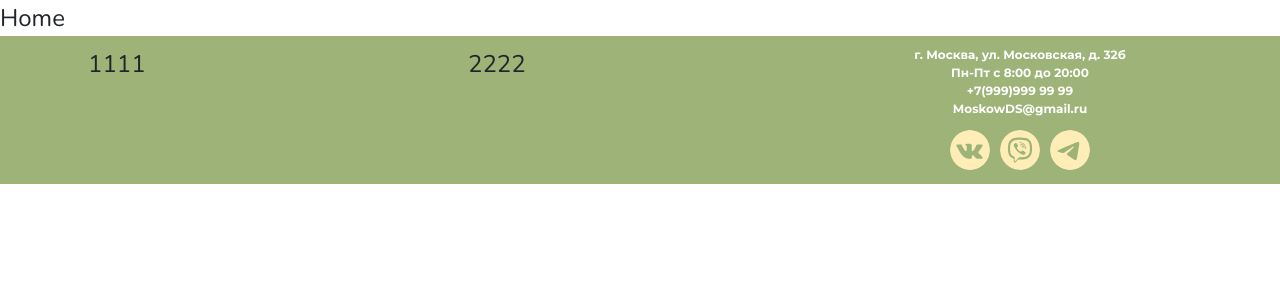
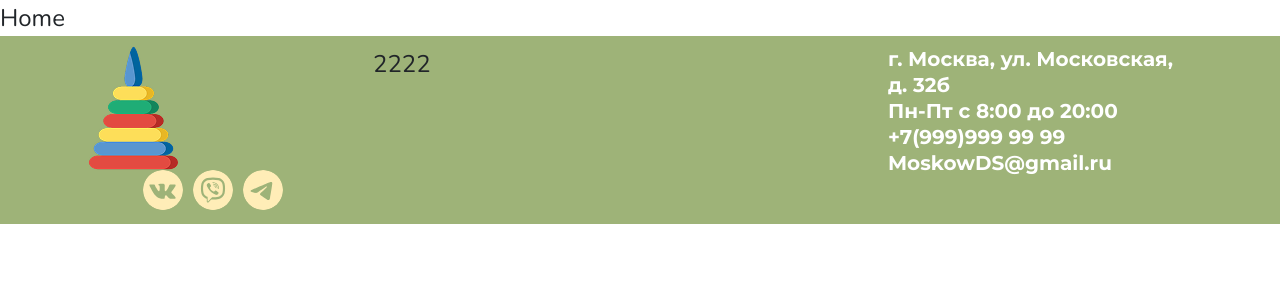
Before and after one commit to artem-vasenin/kindergarten, a Django app: page / in a window 1280 px wide. Shown: the part 90-390 px from the top of the page. Run offline with Django 5.2, Linux system fonts and the light colour scheme; parts of the project's set-up code (start-up, migrations or seed data) failed here and were passed over; some libraries are stand-ins or nearby versions.

Commit message:
started footer styles

```diff
--- a/static_src/css/main.css
+++ b/static_src/css/main.css
@@ -89,12 +89,25 @@ h1, h2, h3, h4, h5, h6 {
         font-size: 12px;
         font-weight: 700;
         line-height: 18px;
+
+        @media screen and (min-width: 992px) {
+            font-size: 20px;
+            line-height: 26px;
+        }
     }
 
     .row {
         .col {
             &:last-child {
                 text-align: center;
+
+                @media screen and (min-width: 992px) {
+                    text-align: initial;
+
+                    .text-row {
+                        padding-left: 40px;
+                    }
+                }
             }
         }
     }
--- a/templates/parts/footer.html
+++ b/templates/parts/footer.html
@@ -1,14 +1,24 @@
+{% load static %}
 <footer class="footer">
     <div class="container">
         <div class="row">
-            <div class="col d-none d-lg-block">1111</div>
-            <div class="col d-none d-lg-block">2222</div>
-            <div class="col">
+            <div class="col col-lg-3 d-none d-lg-block">
+                <div class="logo">
+                    <a href="{% url 'home:details' %}" class="logo__link">
+                        <img src="{% static '/img/logo.png' %}" alt="logo" class="logo__img">
+                    </a>
+                </div>
+                {% include 'parts/social.html' with bg='#FFEDB7' text='#9EB378' size=40 %}
+            </div>
+            <div class="col col-lg-5 d-none d-lg-block">2222</div>
+            <div class="col col-lg-4">
                 <div class="text-row">г. Москва, ул. Московcкая, д. 32б</div>
                 <div class="text-row">Пн-Пт с 8:00 до 20:00</div>
                 <div class="text-row">+7(999)999 99 99</div>
                 <div class="text-row mb-2">MoskowDS@gmail.ru</div>
-                {% include 'parts/social.html' with bg='#FFEDB7' text='#9EB378' size=40 %}
+                <div class="d-lg-none">
+                    {% include 'parts/social.html' with bg='#FFEDB7' text='#9EB378' size=30 %}
+                </div>
             </div>
         </div>
     </div>
```
